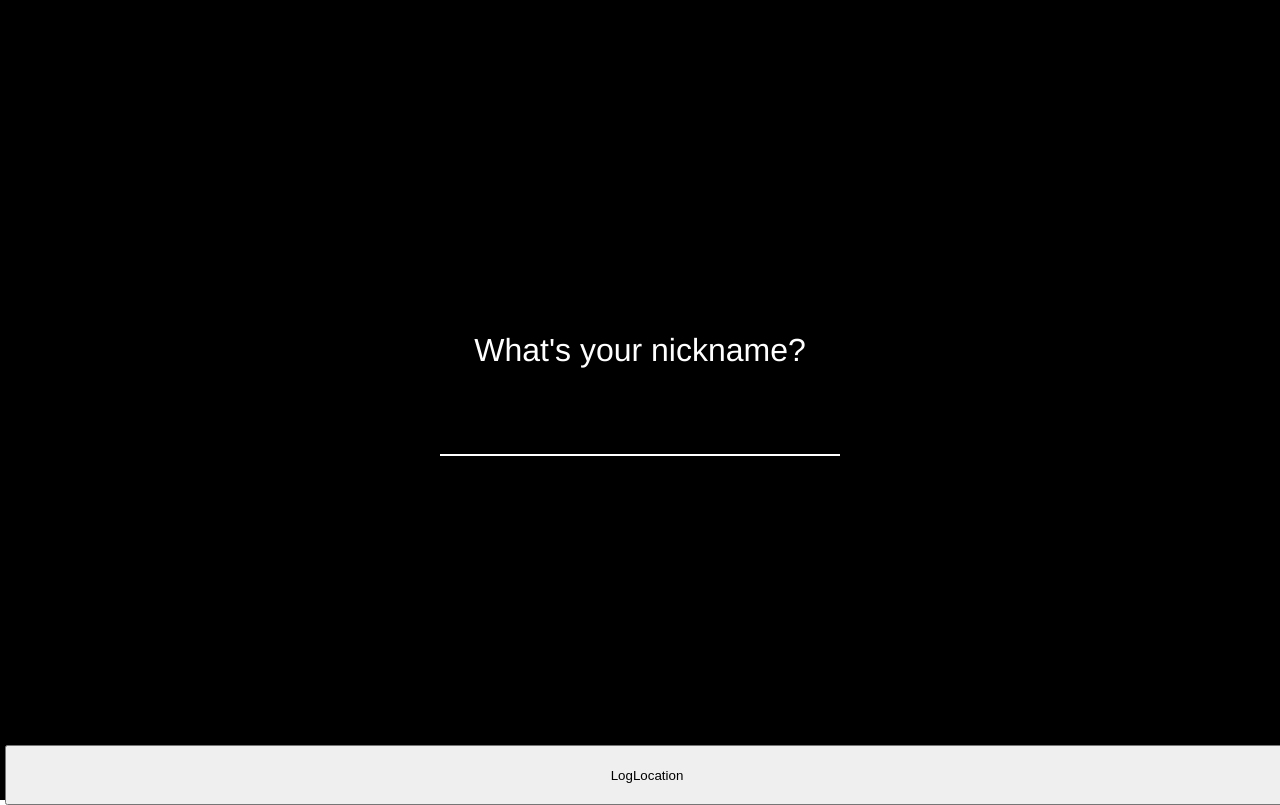
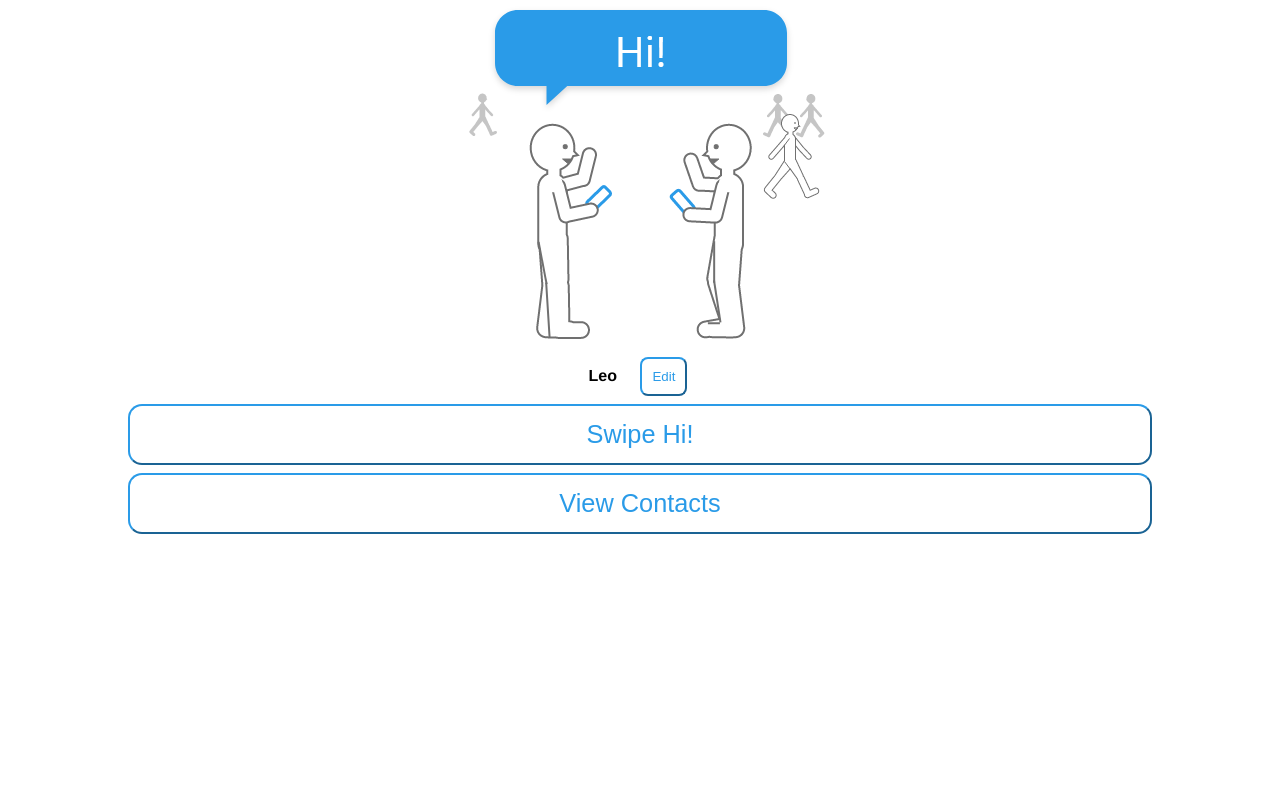
Before and after one commit to lborrero/swipeHi, a website: page public/index.html in a window 1280 px wide. Drawn offline with nearby package versions, Linux system fonts and the light colour scheme; no server answers.

Commit message:
first UI pass

```diff
--- a/public/index.html
+++ b/public/index.html
@@ -8,6 +8,32 @@
 </head>
 <body>
   <ul class="pages">
+    <li class="welcome screen">
+      <img src="images/welcomeImage.png">
+      <div class="user">
+        <span class="username">Leo</span>
+        <button class ="editUsername edit">Edit</button>
+      </div>
+      <button class ="logLocation big">Swipe Hi!</button>
+      <button class ="logLocation big">View Contacts</button>
+    </li>
+    <li class="proximity screen">
+      <div class="positionLogDisplay">
+        <ul class="positions"></ul>
+      </div>
+    </li>
+    <li class="profile screen">
+    </li>
+    <li class="contact screen">
+    </li>
+    <li class="contact profile screen">
+    </li>
+    <!--li class="login screen">
+      <div class="form">
+        <h3 class="title">What's your nickname?</h3>
+        <input class="usernameInput" type="text" maxlength="14" />
+      </div>
+    </li>
     <li class="chat page">
       <div class="chatArea">
         <ul class="messages"></ul>
@@ -15,22 +41,16 @@
       <input class="inputMessage" placeholder="Type here..."/>
       <button class ="inputLocation">Bump Hi</button>
     </li>
-    <li class="login page">
-      <div class="form">
-        <h3 class="title">What's your nickname?</h3>
-        <input class="usernameInput" type="text" maxlength="14" />
-      </div>
-    </li>
     <li class="log page">
       <div class="positionLogDisplay">
         <ul class="positions"></ul>
       </div>
       <button class ="logLocation">LogLocation</button>
-    </li>
+    </li-->
   </ul>
 
   <script src="https://code.jquery.com/jquery-1.10.2.min.js"></script>
-  <script src="/socket.io/socket.io.js"></script>
-  <script src="/main.js"></script>
+  <!--script src="/socket.io/socket.io.js"></script>
+  <script src="/main.js"></script-->
 </body>
 </html>
--- a/public/style.css
+++ b/public/style.css
@@ -31,7 +31,31 @@ ul {
   word-wrap: break-word;
 }
 
+button {
+  background-color: white;
+  border-color: #2A9BE8;
+  color: #2A9BE8;
+  margin: 4px;
+}
+
+.big {
+  border-radius: 14px;
+  padding: 14px;
+  font-size: 19pt;
+  width: 80%;
+}
+
+.edit {
+  border-radius: 8px;
+  padding: 10px;
+  font-size: 10pt;
+}
+
 /* Pages */
+
+.off {
+  display: none;
+}
 
 .pages {
   height: 100%;
@@ -40,17 +64,14 @@ ul {
   width: 100%;
 }
 
-.page {
+.screen {
   height: 100%;
   position: absolute;
   width: 100%;
+  text-align: center;
 }
 
 /* Login Page */
-
-.login.page {
-  display: none;
-}
 
 .login.page {
   background-color: #000;
@@ -157,7 +178,7 @@ ul {
   width: 100%;
 }
 
-.inputLocation, .logLocation {
+.inputLocation {
   bottom: 0px;
   height: 60px;
   left: 0;
```
Also changed, not shown: public/images/welcomeImage.png (added).
